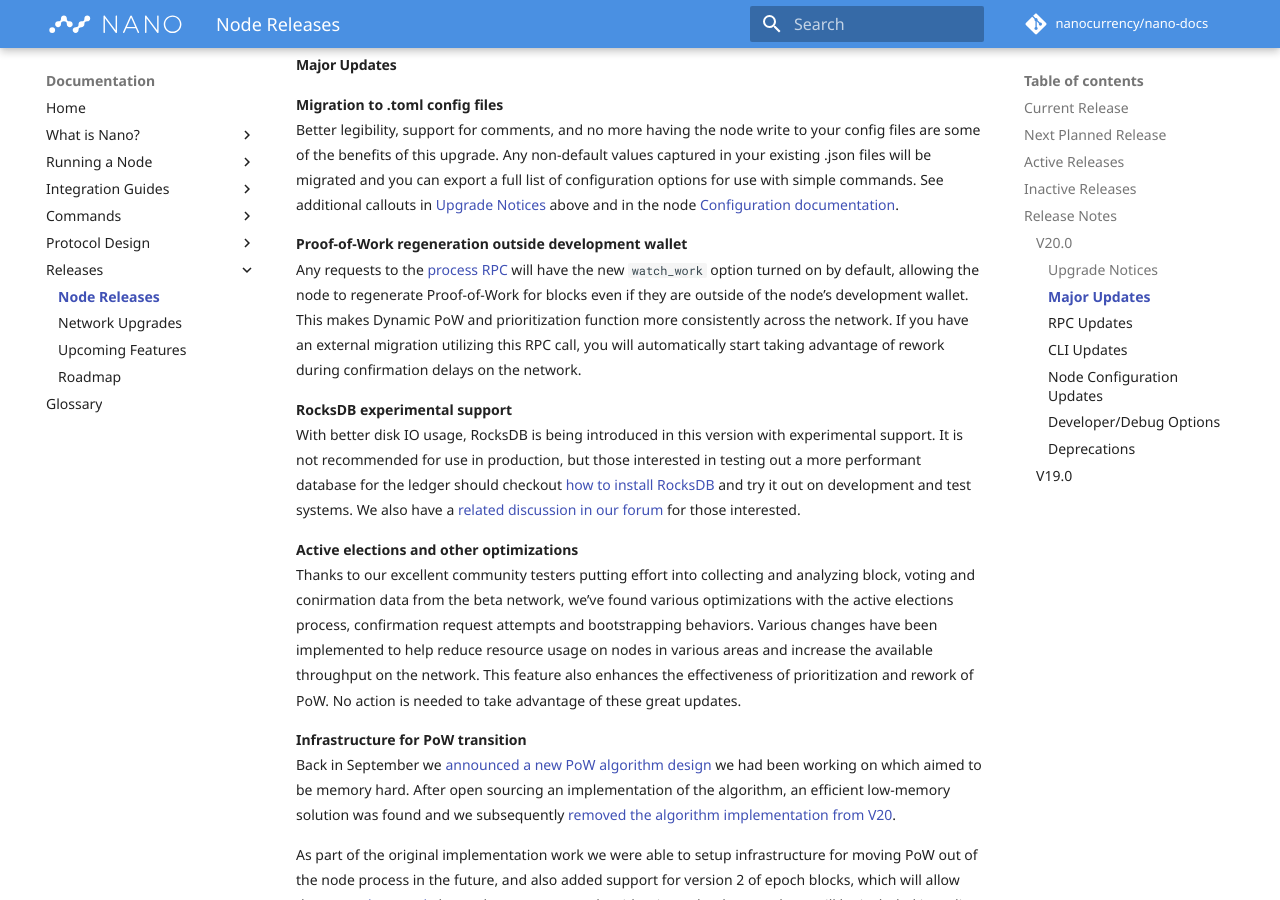
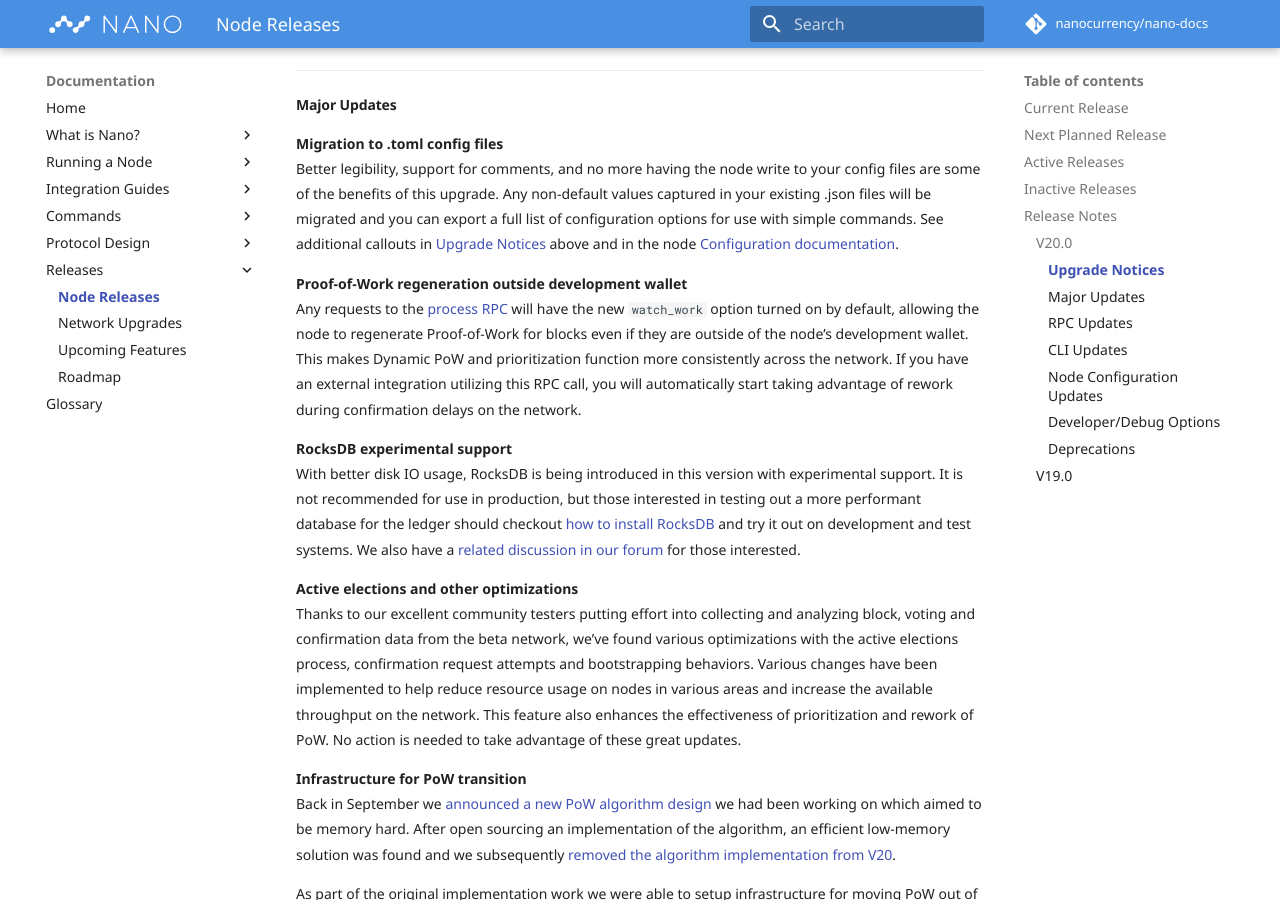
Before and after one commit to nanocurrency/nano-docs, an MkDocs documentation site: the page built from docs/releases/node-releases.md, in a window 1280 px wide and 900 px high, scrolled down 4156 px. Built offline with MkDocs 1.6.1 and Material for MkDocs 9.7.7, drawn with Linux system fonts in a browser that asks for light colours; comment, search, counter and statistics services are not loaded; some of the changed text lies outside the part shown.

```diff
--- a/docs/releases/node-releases.md
+++ b/docs/releases/node-releases.md
@@ -119,13 +121,13 @@ Improvements to the [External Management](https://docs.nano.org/integration-guid
 Better legibility, support for comments, and no more having the node write to your config files are some of the benefits of this upgrade. Any non-default values captured in your existing .json files will be migrated and you can export a full list of configuration options for use with simple commands. See additional callouts in [Upgrade Notices](#upgrade-notices) above and in the node [Configuration documentation](https://docs.nano.org/running-a-node/configuration/).
 
 **Proof-of-Work regeneration outside development wallet**
-Any requests to the [process RPC](https://docs.nano.org/commands/rpc-protocol/#process) will have the new `watch_work` option turned on by default, allowing the node to regenerate Proof-of-Work for blocks even if they are outside of the node’s development wallet. This makes Dynamic PoW and prioritization function more consistently across the network. If you have an external migration utilizing this RPC call, you will automatically start taking advantage of rework during confirmation delays on the network.
+Any requests to the [process RPC](https://docs.nano.org/commands/rpc-protocol/#process) will have the new `watch_work` option turned on by default, allowing the node to regenerate Proof-of-Work for blocks even if they are outside of the node’s development wallet. This makes Dynamic PoW and prioritization function more consistently across the network. If you have an external integration utilizing this RPC call, you will automatically start taking advantage of rework during confirmation delays on the network.
 
 **RocksDB experimental support**
 With better disk IO usage, RocksDB is being introduced in this version with experimental support. It is not recommended for use in production, but those interested in testing out a more performant database for the ledger should checkout [how to install RocksDB](https://docs.nano.org/running-a-node/rocksdb-ledger-backend/) and try it out on development and test systems. We also have a [related discussion in our forum](https://docs.nano.org/running-a-node/rocksdb-ledger-backend/) for those interested.
 
 **Active elections and other optimizations**
-Thanks to our excellent community testers putting effort into collecting and analyzing block, voting and conirmation data from the beta network, we’ve found various optimizations with the active elections process, confirmation request attempts and bootstrapping behaviors. Various changes have been implemented to help reduce resource usage on nodes in various areas and increase the available throughput on the network. This feature also enhances the effectiveness of prioritization and rework of PoW. No action is needed to take advantage of these great updates.
+Thanks to our excellent community testers putting effort into collecting and analyzing block, voting and confirmation data from the beta network, we’ve found various optimizations with the active elections process, confirmation request attempts and bootstrapping behaviors. Various changes have been implemented to help reduce resource usage on nodes in various areas and increase the available throughput on the network. This feature also enhances the effectiveness of prioritization and rework of PoW. No action is needed to take advantage of these great updates.
 
 **Infrastructure for PoW transition**
 Back in September we [announced a new PoW algorithm design](https://medium.com/nanocurrency/v20-a-look-at-lydia-62bf6e1b24b) we had been working on which aimed to be memory hard. After open sourcing an implementation of the algorithm, an efficient low-memory solution was found and we subsequently [removed the algorithm implementation from V20](https://medium.com/nanocurrency/nano-pow-v20-update-e2197ff52941).
```
Also changed, not shown: other parts of docs/releases/node-releases.md (+3 -1 lines).
